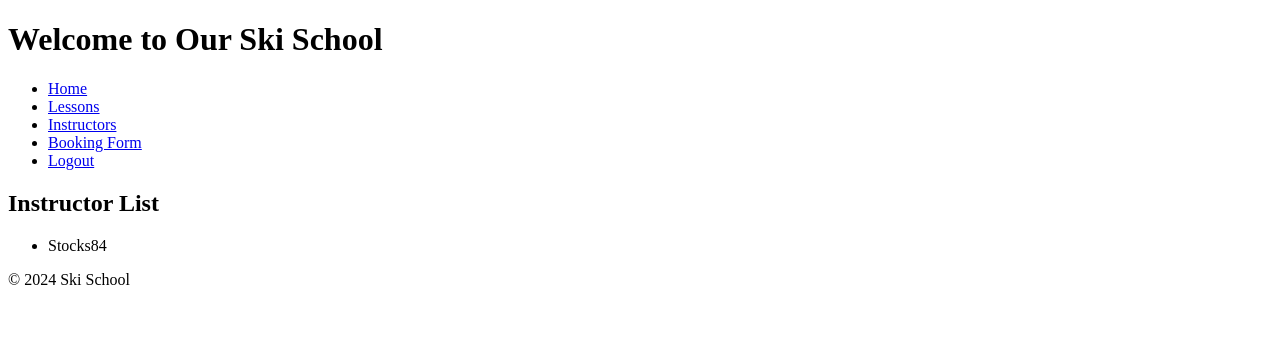
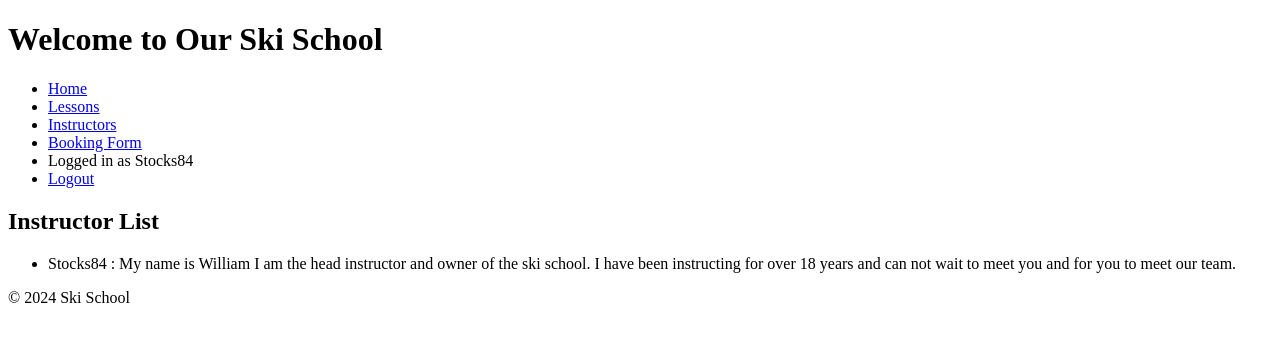
Before and after one commit to Stocks84/ski-school-pro, a Django app: page /instructors/ in a window 1280 px wide. Shown: the top 342 px of the page. Run offline with Django 4.2, Linux system fonts and the light colour scheme; a user stored in the database is signed in; data comes from the database, SQL or seed files in the repository; both versions use the stored data as it was after the commit.

Commit message:
Update html

```diff
--- a/ski_school/booking/templates/booking/base.html
+++ b/ski_school/booking/templates/booking/base.html
@@ -20,6 +20,7 @@
             <li><a href="{% url 'instructor_list' %}">Instructors</a></li>
             <li><a href="{% url 'book_lesson' %}">Booking Form</a></li>
             {% if user.is_authenticated %}
+            <li><span>Logged in as {{ user.username }}</span></li>
             <li><a href="{% url 'logout' %}">Logout</a></li>
             {% else %}
             <li><a href="{% url 'register' %}">Register</a></li>
--- a/ski_school/booking/templates/booking/instructor_list.html
+++ b/ski_school/booking/templates/booking/instructor_list.html
@@ -8,7 +8,7 @@
     <h2>Instructor List</h2>
     <ul>
         {% for instructor in instructors %}
-            <li>{{ instructor }}</li>
+            <li>{{ instructor }} : {{ instructor.bio }} </li>
         {% endfor %}
     </ul>
 {% endblock %}
--- a/ski_school/booking/templates/booking/lesson_list.html
+++ b/ski_school/booking/templates/booking/lesson_list.html
@@ -9,7 +9,6 @@
     <table>
         <thead>
             <tr>
-                <th>Lesson Name</th>
                 <th>Date</th>
                 <th>Time</th>
                 <th>Instructor</th>
--- a/ski_school/booking/urls.py
+++ b/ski_school/booking/urls.py
@@ -1,5 +1,6 @@
 # booking/urls.py
 from django.urls import path
+# from django.contrib.auth import views as auth_views
 from . import views
 
 urlpatterns = [
@@ -10,4 +11,5 @@ urlpatterns = [
     path('register/', views.register, name='register'),
     path('login/', views.user_login, name='user_login'),
     path('logout/', views.user_logout, name='logout'),
+    # path('accounts/login/', auth_views.LoginView.as_view(), name='login'),
 ]
--- a/ski_school/booking/views.py
+++ b/ski_school/booking/views.py
@@ -1,27 +1,27 @@
 from django.shortcuts import render, redirect
 from django.contrib import messages
 from django.contrib.auth import authenticate, login, logout
+from django.contrib.auth.decorators import login_required
 from .models import Lesson, Instructor, Booking
-from .forms import BookingForm
-from .forms import UserRegistrationForm
+from .forms import BookingForm, UserRegistrationForm
 
 # Create your views here.
 
 def home(request):
     return render(request, 'booking/home.html')
 
+@login_required
 def lesson_list(request):
     # Retrieve all lessons from the database
     lessons = Lesson.objects.all()
     # Pass the lessons to the template for rendering
     return render(request, 'booking/lesson_list.html', {'lessons': lessons})
 
-
 def instructor_list(request):
     instructors = Instructor.objects.all()  # Retrieve all instructors from the database
     return render(request, 'booking/instructor_list.html', {'instructors': instructors})
 
-
+@login_required
 def book_lesson(request):
     if request.method == 'POST':
         form = BookingForm(request.POST)
@@ -32,18 +32,16 @@ def book_lesson(request):
         form = BookingForm()
     return render(request, 'booking/booking_form.html', {'form': form})
 
-
 def register(request):
     if request.method == 'POST':
         form = UserRegistrationForm(request.POST)
         if form.is_valid():
             form.save()
-            messages.success(request, 'Congratulations your Registration was a success! You can now log in.')
+            messages.success(request, 'Congratulations! Your registration was successful. You can now log in.')
             return redirect('home')  # Redirect to home page after successful registration
     else:
         form = UserRegistrationForm()
     return render(request, 'booking/registration_form.html', {'form': form})
-
 
 def user_login(request):
     if request.method == 'POST':
@@ -58,7 +56,7 @@ def user_login(request):
             messages.error(request, 'Invalid username or password.')
     return render(request, 'booking/login_form.html')
 
-
+@login_required
 def user_logout(request):
     logout(request)
     return redirect('home')
--- a/ski_school/ski_school/settings.py
+++ b/ski_school/ski_school/settings.py
@@ -124,6 +124,11 @@ USE_I18N = True
 USE_TZ = True
 
 
+
+# Define the login URL
+LOGIN_URL = '/login/'
+
+
 # Static files (CSS, JavaScript, Images)
 # https://docs.djangoproject.com/en/4.2/howto/static-files/
 
```
Also changed, not shown: ski_school/db.sqlite3.
